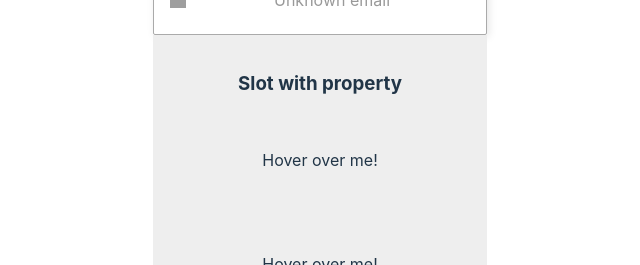
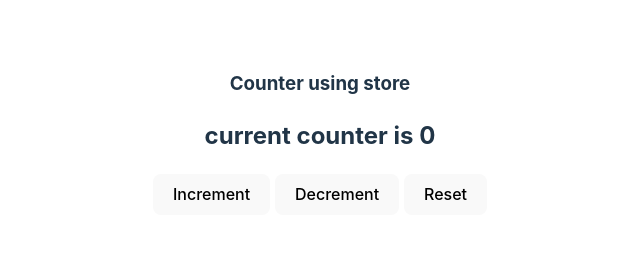
Before and after one commit to gourabb8273/SvelteJS, a Svelte app: page / in a window 1280 px wide. Shown: the part 267-532 px from the top of the page, without its empty margins (320-960 px from the left). Built offline with nearby package versions, Linux system fonts and the light colour scheme; grey boxes are pictures that could not be loaded.

Commit message:
creating store using writable and incrementing decrementing resetting counter

```diff
--- a/src/App.svelte
+++ b/src/App.svelte
@@ -1,5 +1,6 @@
 <script>
   import Test1 from "./component/Test1.svelte";
+  import DisplayCounter from "./component/UsedStore/DisplayCounter.svelte";
   import CheckBox from "./component/bindings/CheckBox.svelte";
   import GroupInputs from "./component/bindings/GroupInputs.svelte";
   import InputBinding from "./component/bindings/InputBinding.svelte";
@@ -69,9 +70,12 @@
   <!-- <Tick/> -->
 
   <!-- ########### Slot ########### -->
-  <Slot />
-  <NamedSlot />
-  <SlotProps />
+  <!-- <Slot /> -->
+  <!-- <NamedSlot /> -->
+  <!-- <SlotProps /> -->
+
+    <!-- ########### counter using Store  ########### -->
+    <DisplayCounter />
 
   <!-- <Test1 {...userInfo}  /> -->
   <!-- <h1 class="title">Hello World</h1>
--- /dev/null
+++ b/src/component/UsedStore/Decrement.svelte
@@ -0,0 +1,12 @@
+<script>
+  //Decrementing value and updating store
+  import { count } from "../../stores/stores";
+  function decrement() {
+    count.update((value) => {
+      return value - 1;
+    });
+  }
+
+</script>
+
+<button on:click={decrement} > Decrement </button>
--- /dev/null
+++ b/src/component/UsedStore/DisplayCounter.svelte
@@ -0,0 +1,21 @@
+<script>
+  //this will show count in browser
+  import { count } from "../../stores/stores";
+  import Decrement from "./Decrement.svelte";
+  import Increment from "./Increment.svelte";
+  import Reset from "./Reset.svelte";
+  let counter;
+  //subscribing global state count and assining the value to local variable counter
+  count.subscribe((value) => {
+    counter = value;
+  });
+
+</script>
+
+<div>
+<h3>Counter using store</h3>
+<h2>current counter is {counter}</h2>
+<Increment />
+<Decrement />
+<Reset />
+</div>
--- /dev/null
+++ b/src/component/UsedStore/Increment.svelte
@@ -0,0 +1,12 @@
+<script>
+  //incrementing value and updating store
+  import { count } from "../../stores/stores";
+  function increment() {
+    count.update((value) => {
+      return value + 1;
+    });
+  }
+
+</script>
+
+<button on:click={increment} > Increment </button>
--- /dev/null
+++ b/src/component/UsedStore/Reset.svelte
@@ -0,0 +1,10 @@
+<script>
+  //Reseting value and updating store
+  import { count } from "../../stores/stores";
+  function reset() {
+    count.set(0);
+  }
+
+</script>
+
+<button on:click={reset} > Reset </button>
--- /dev/null
+++ b/src/stores/stores.js
@@ -0,0 +1,5 @@
+//creating store
+
+import { writable } from "svelte/store";
+
+export const count = writable(0);
```
